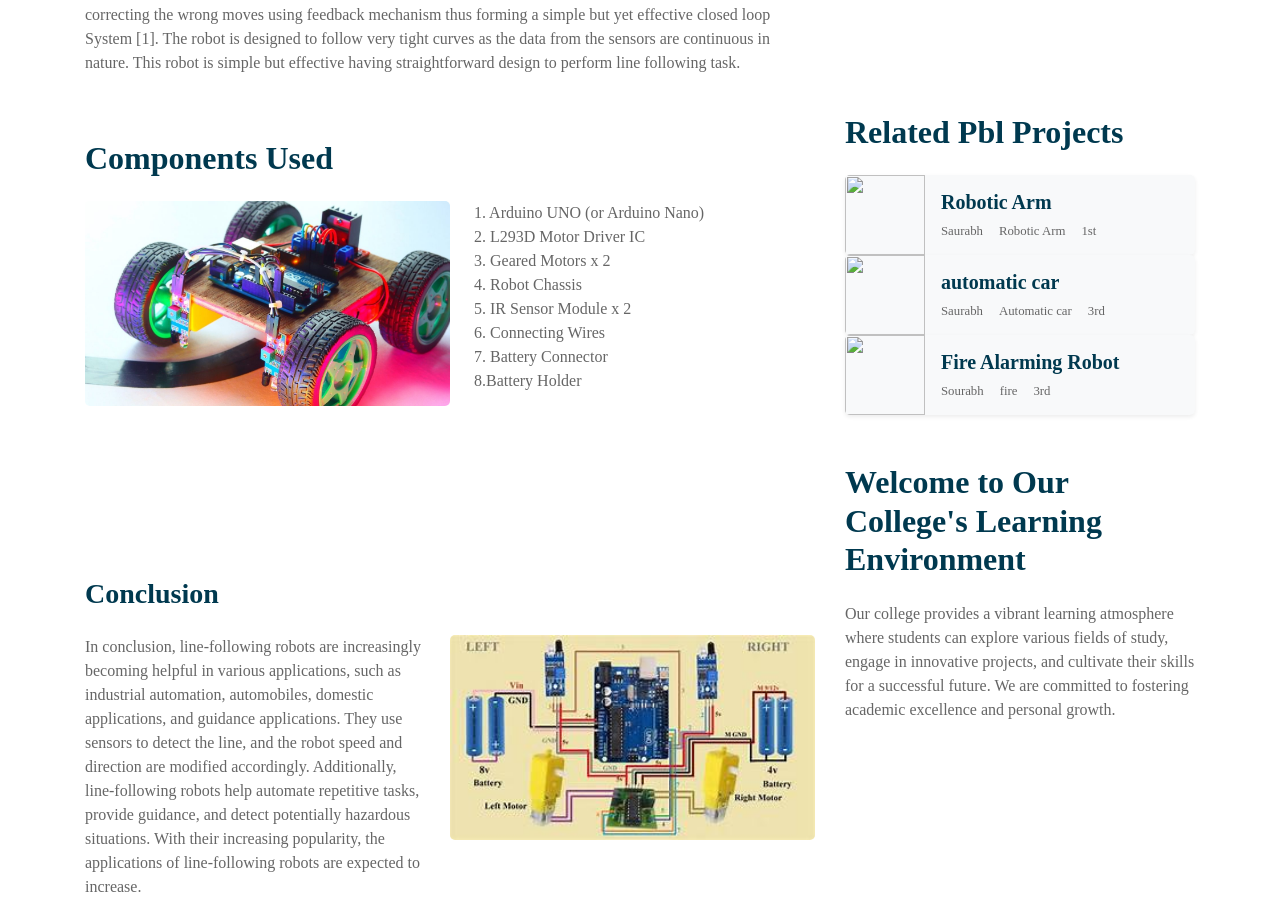
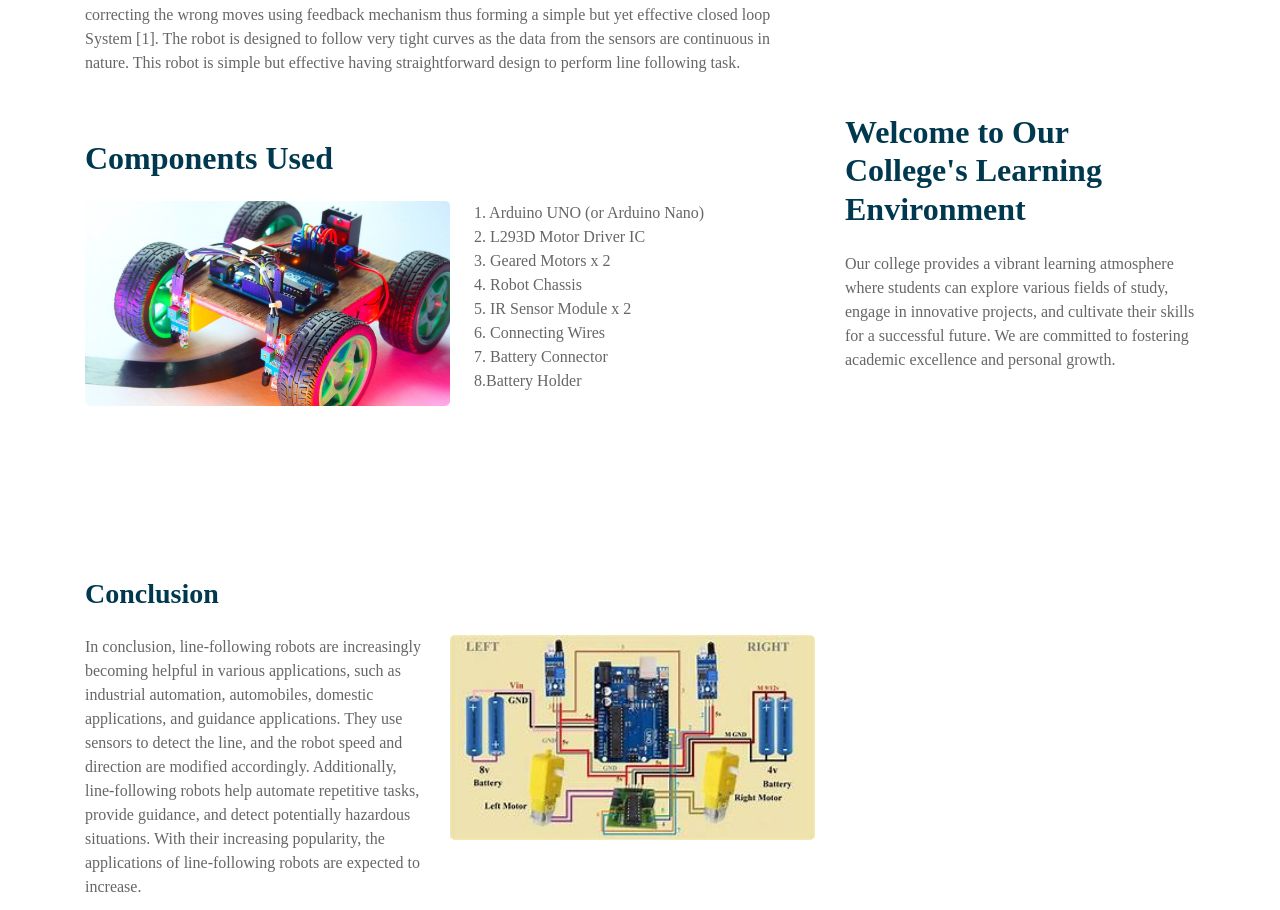
Before and after one commit to arushi-dhongde/pbl.linerobot, a plain HTML site: page index.html in a window 1280 px wide. Shown: the part 1208-2118 px from the top of the page. Drawn offline with Linux system fonts and the light colour scheme.

Commit message:
Update index.html

```diff
--- a/index.html
+++ b/index.html
@@ -245,46 +245,6 @@
           <img src="img/blog-1.jpg" alt="" class="img-fluid rounded" />
         </div>
 
-        <!-- Related Post -->
-        <div class="mb-5 mx-n3">
-          <h2 class="mb-4 ml-3">Related Pbl Projects</h2>
-          <div class="owl-carousel post-carousel position-relative">
-            <div class="d-flex align-items-center bg-light shadow-sm rounded overflow-hidden mx-3">
-              <img class="img-fluid" src="img/post-1.jpg" style="width: 80px; height: 80px" />
-              <div class="pl-3">
-                <h5 class="">Robotic Arm</h5>
-                <div class="d-flex">
-                  <small class="mr-3"><i class="fa fa-user text-primary"></i> Saurabh</small>
-                  <small class="mr-3"><i class="fa fa-folder text-primary"></i> Robotic Arm</small>
-                  <small class="mr-3"><i class="fa fa-comments text-primary"></i> 1st</small>
-                </div>
-              </div>
-            </div>
-            <div class="d-flex align-items-center bg-light shadow-sm rounded overflow-hidden mx-3">
-              <img class="img-fluid" src="img/post-2.jpg" style="width: 80px; height: 80px" />
-              <div class="pl-3">
-                <h5 class="">automatic car</h5>
-                <div class="d-flex">
-                  <small class="mr-3"><i class="fa fa-user text-primary"></i>Saurabh</small>
-                  <small class="mr-3"><i class="fa fa-folder text-primary"></i> Automatic car</small>
-                  <small class="mr-3"><i class="fa fa-comments text-primary"></i> 3rd</small>
-                </div>
-              </div>
-            </div>
-            <div class="d-flex align-items-center bg-light shadow-sm rounded overflow-hidden mx-3">
-              <img class="img-fluid" src="img/post-3.jpg" style="width: 80px; height: 80px" />
-              <div class="pl-3">
-                <h5 class="">Fire Alarming Robot</h5>
-                <div class="d-flex">
-                  <small class="mr-3"><i class="fa fa-user text-primary"></i> Sourabh</small>
-                  <small class="mr-3"><i class="fa fa-folder text-primary"></i>fire </small>
-                  <small class="mr-3"><i class="fa fa-comments text-primary"></i> 3rd</small>
-                </div>
-              </div>
-            </div>
-          </div>
-        </div>
-
 
         <!-- Plain Text -->
         <div>
```
